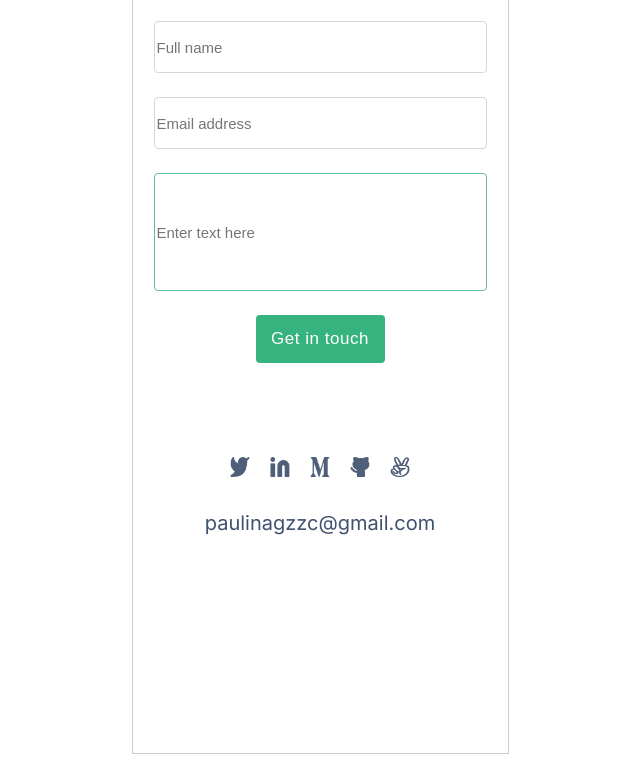
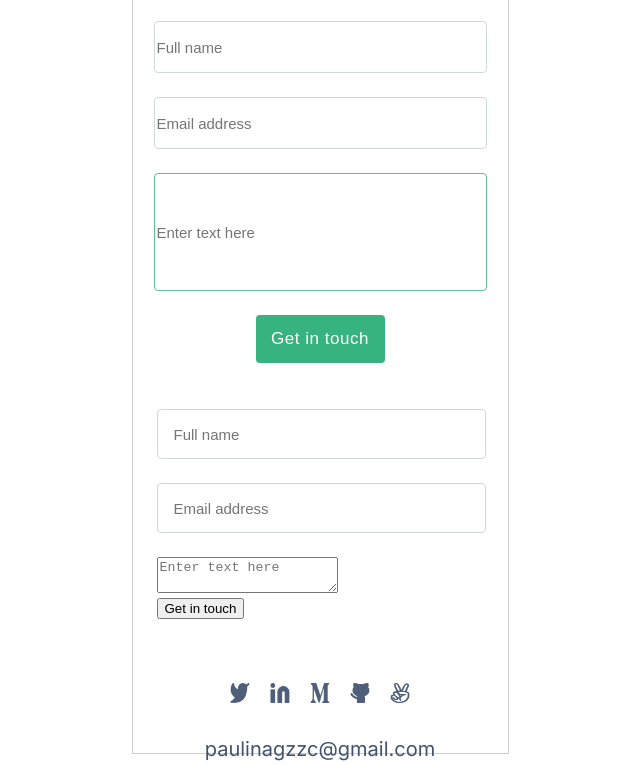
Before and after one commit to paulinagonzalezc/portfolio, a website: page index.html in a window 1280 px wide. Shown: the part 5971-6736 px from the top of the page, without its empty margins (320-960 px from the left). Drawn offline with Linux system fonts and the light colour scheme.

Commit message:
Start form with some CSS

```diff
--- a/index.html
+++ b/index.html
@@ -277,6 +277,40 @@
           <button class="touch-button">Get in touch</button>
         </div>
 
+        <form action="" method="POST">
+          <ul class="form-list">
+            <li>
+              <input
+                class="name-input"
+                type="text"
+                id="name"
+                name="name"
+                placeholder="Full name"
+              />
+            </li>
+            <li>
+              <input
+                class="email-input"
+                type="email"
+                id="mail"
+                name="email"
+                placeholder="Email address"
+              />
+            </li>
+            <li>
+              <textarea
+                class="message-input"
+                id="message"
+                name="message"
+                placeholder="Enter text here"
+              ></textarea>
+            </li>
+            <li class="button">
+              <button class="button-input" type="submit">Get in touch</button>
+            </li>
+          </ul>
+        </form>
+
         <ul class="social-media">
           <li id="twitter">
             <a href="#">
--- a/styles.css
+++ b/styles.css
@@ -464,3 +464,34 @@ body {
   text-align: center;
   color: #42526e;
 }
+
+.form-list {
+  list-style: none;
+  padding-left: 24px;
+}
+
+.name-input {
+  width: 295px;
+  height: 18px;
+  border-radius: 4px;
+  border: 1px solid #d0d9d4;
+  font-weight: 200;
+  font-size: 15px;
+  color: #6b778c;
+  margin-bottom: 24px;
+  font-style: normal;
+  padding: 15px 16px;
+}
+
+.email-input {
+  width: 295px;
+  height: 18px;
+  border-radius: 4px;
+  border: 1px solid #d0d9d4;
+  font-weight: 200;
+  font-size: 15px;
+  color: #6b778c;
+  margin-bottom: 24px;
+  font-style: normal;
+  padding: 15px 16px;
+}
```
